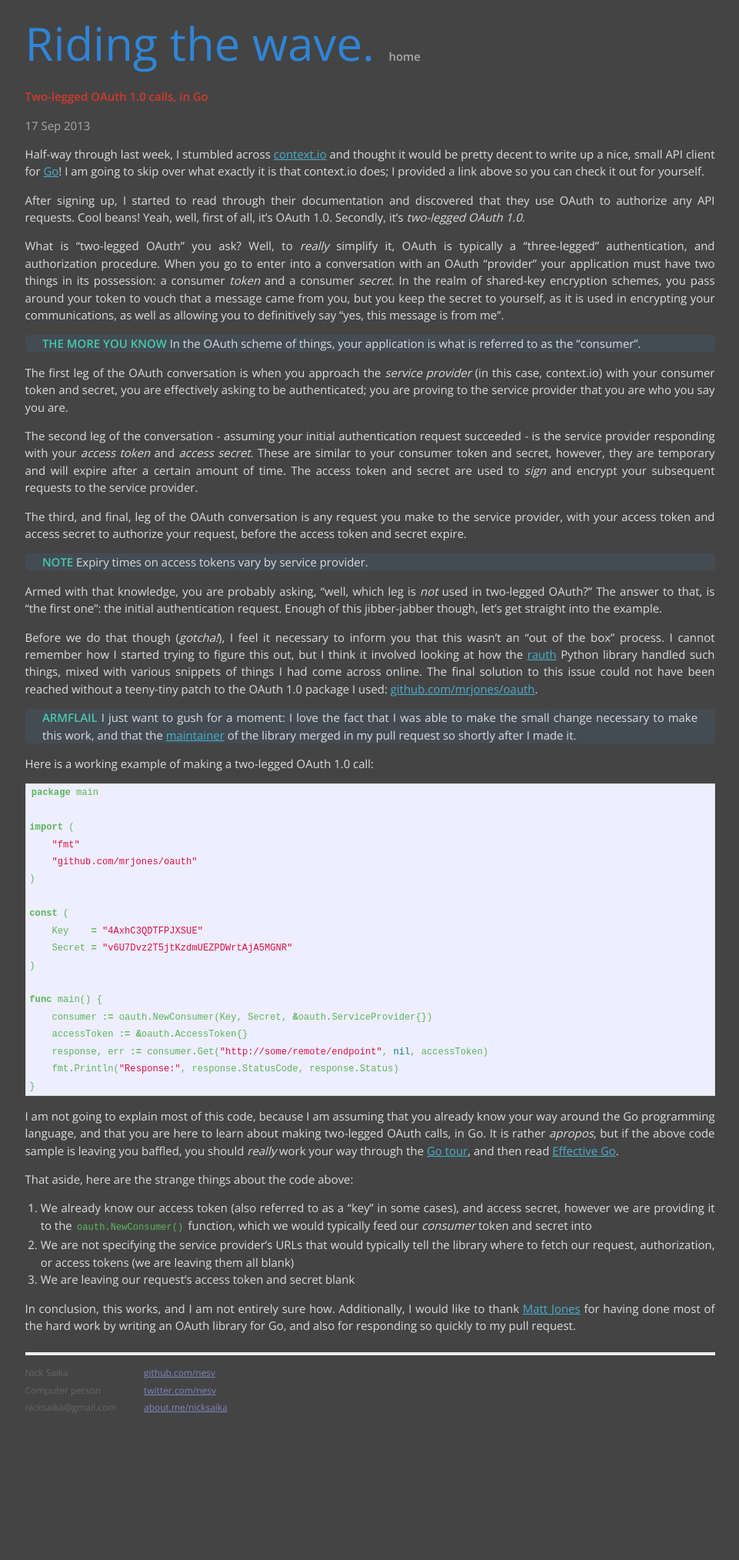
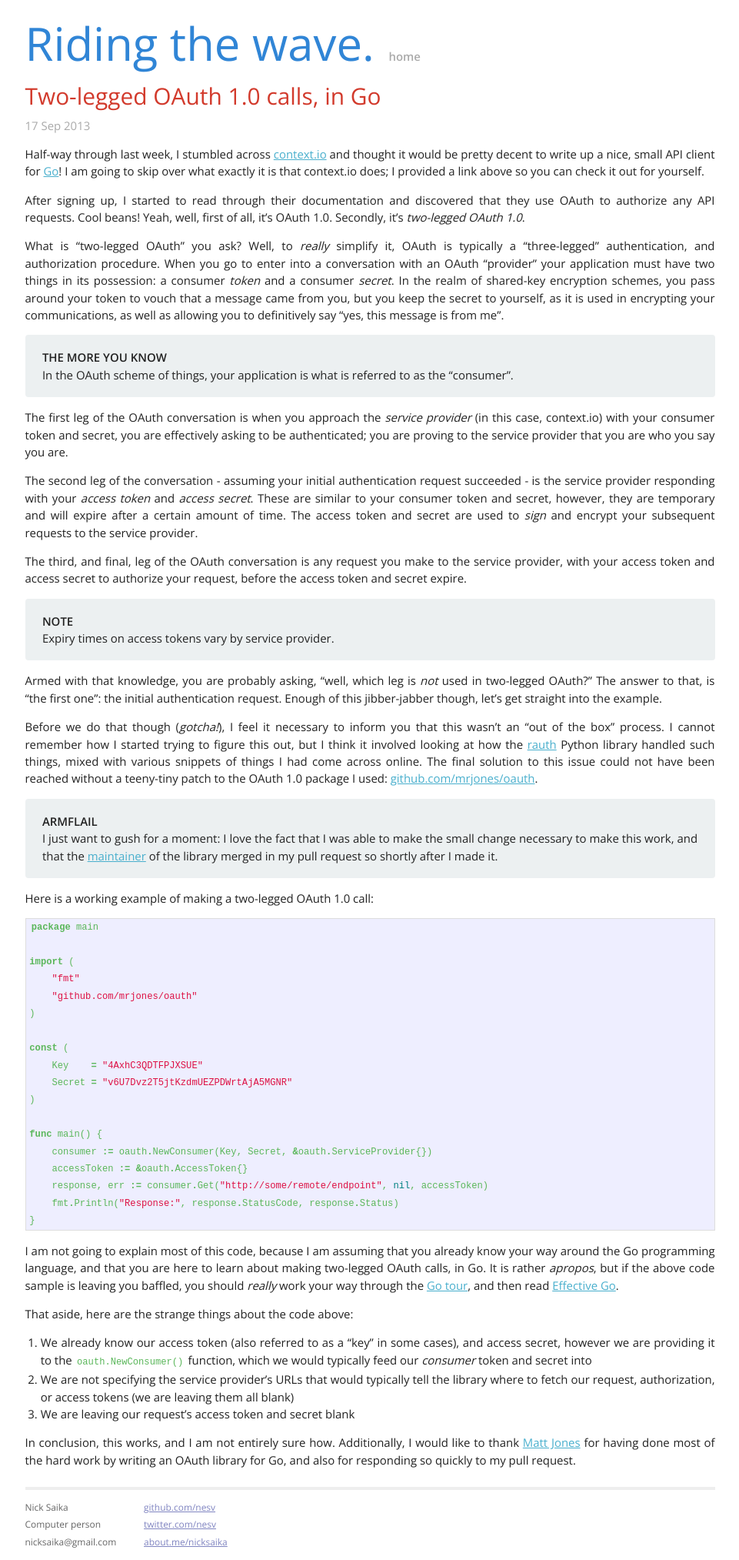
Before and after one commit to nesv/nesv.github.io, a Jekyll site: the page built from _posts/2013-09-17-two-legged-oauth-calls-in-go.md, in a window 1280 px wide. Shown: the whole page at 77% size, without its empty margins (159-1120 px from the left). Built offline with Jekyll 4.4.1, drawn with Linux system fonts in a browser that asks for light colours; Markdown is read by kramdown in place of the engine named in the settings; before the commit the page ends 1852 px from its top, so only the background shows below that.

Commit message:
Went back to a lighter theme.

```diff
--- a/css/main.css
+++ b/css/main.css
@@ -13,12 +13,12 @@
 html, body { height: 100%; }
 
 body {
-  background-color: #444;
+  background-color: #fff;
   font: 13.34px "Open Sans", Helvetica, Arial, sans-serif;
   font-size: small;
   font-weight: 400;
   text-align: center;
-  color: #ddd;
+  color: #222;
 }
 
 h1, h2, h3, h4, h5, h6 {
@@ -128,6 +128,8 @@ ul.posts span {
 
 .site h2 {
   color: rgb(210, 58, 44);
+  font-weight: 300;
+  font-size: 2em;
 }
 
 /*****************************************************************************/
@@ -171,14 +173,16 @@ ul.posts span {
 
 /* custom */
 .post blockquote {
-  background-color: rgba(65, 91, 118, 0.3);
+  background-color: #ecf0f1;
   border-radius: 4px;
-  padding-left: 1.5em;
-  padding-right: 1.5em;
-  font-weight: 300;
+  padding: 0.2em 1.5em 0.2em 1.5em;
 }
 
 .post blockquote p strong {
-  color: rgba(72, 201, 176, 1.0);
+  display: block;
   font-weight: 600;
 }
+
+.post blockquote p a {
+
+}
```
